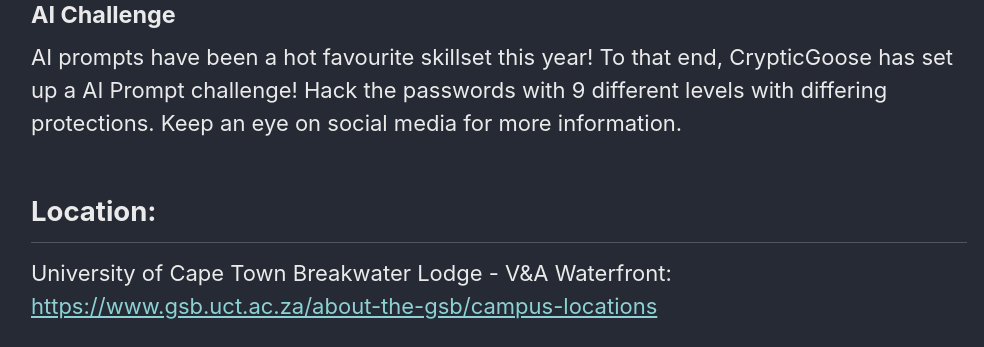
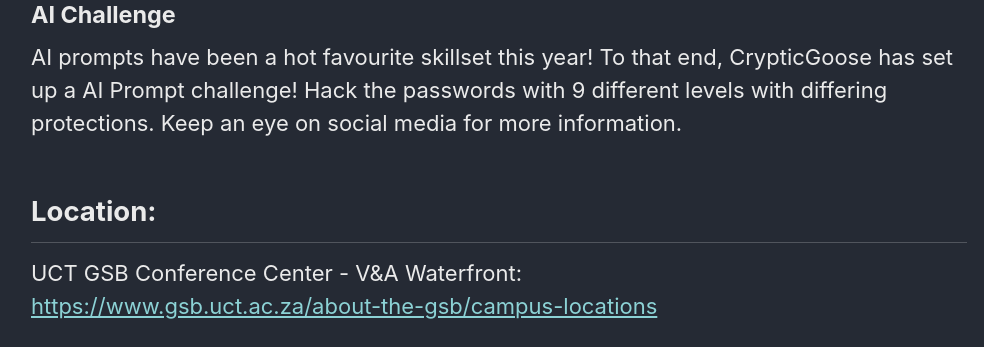
Before and after one commit to bsidescapetown/bsidescapetown.github.io, a Jekyll site: the page built from _pages/bsides-conf/2023.md, in a window 1280 px wide and 900 px high, scrolled down 3105 px, cut to the strip 0-347 px from the top of the window. Shown: the whole strip, without its empty margins (291-1275 px from the left). Built offline with Jekyll 4.4.1, drawn with Linux system fonts in a browser that asks for light colours; cached includes are drawn as plain includes; comment, search, counter and statistics services are not loaded.

Commit message:
Added location

```diff
--- a/_pages/bsides-conf/2023.md
+++ b/_pages/bsides-conf/2023.md
@@ -93,11 +93,14 @@
 -->
 
 ## Location:
-University of Cape Town Breakwater Lodge - V&A Waterfront:
+UCT GSB Conference Center - V&A Waterfront:
 [https://www.gsb.uct.ac.za/about-the-gsb/campus-locations](https://www.gsb.uct.ac.za/about-the-gsb/campus-locations)
 
+<iframe src="https://www.google.com/maps/place/UCT+Graduate+School+of+Business/@-33.9073822,18.4152186,17.75z/data=!4m6!3m5!1s0x1dcc675aced5a8b9:0x865f815f832012de!8m2!3d-33.9069297!4d18.4158229!16s%2Fm%2F0gh8jc5?hl=en&entry=ttu" width="600" height="450" style="border:0;" allowfullscreen="" loading="lazy" referrerpolicy="no-referrer-when-downgrade"></iframe>
+
+<!--
 <iframe src="https://www.google.com/maps/embed?pb=!1m14!1m8!1m3!1d13245.283855360594!2d18.4154922!3d-33.907138!3m2!1i1024!2i768!4f13.1!3m3!1m2!1s0x1dcc67453625873f%3A0xde6652cb54d3aa6d!2sProtea%20by%20Marriott%20Hotel%20Cape%20Town%20Waterfront%20Breakwater%20Lodge!5e0!3m2!1sen!2sza!4v1682595316152!5m2!1sen!2sza" width="600" height="450" style="border:0;" allowfullscreen="" loading="lazy" referrerpolicy="no-referrer-when-downgrade"></iframe>
-
+-->
 More about the venue [here]({{ site.baseurl }}{% link _pages/bsides-conf/2023-location.md %})
 
 ## Other pages:
--- a/index.html
+++ b/index.html
@@ -234,8 +234,10 @@
 </center>
 <center><b><i>
       <h3 style="margin:1%!important;padding:1%!important">Venue: {{ site.event.conference.location }}</h3>
-      <h3 style="margin:1%!important;padding:1%!important">Theme: {{ site.event.conference.theme }}</h3>
-      <h4 style="margin:1%!important;padding:1%!important">Info for the day <a href="/bsides-conf/2023">Click Here</a> or <a href="https://www.quicket.co.za/events/216929-bsides-cape-town-2nd-december-2023#/">tickets</a></h4>
+      <h4 style="margin:1%!important;padding:1%!important">Check out the location on <a href="https://bsidescapetown.co.za/bsides-conf/2023#location">Google Maps</a>.</h4>
+      <h4 style="margin:1%!important;padding:1%!important">See the <a href="https://pretalx.com/bsides-cape-town-2023/schedule/">speaker programme</a> for the day.</h4>
+      <h4 style="margin:1%!important;padding:1%!important">Info for the day <a href="/bsides-conf/2023">Click Here</a></h4>
+
     </i></b></center>
 
 <!--<center><b><i></i></b></center>-->
```
Also changed, not shown: _pages/bsides-conf/2023-location.md (+5 -1 lines).
